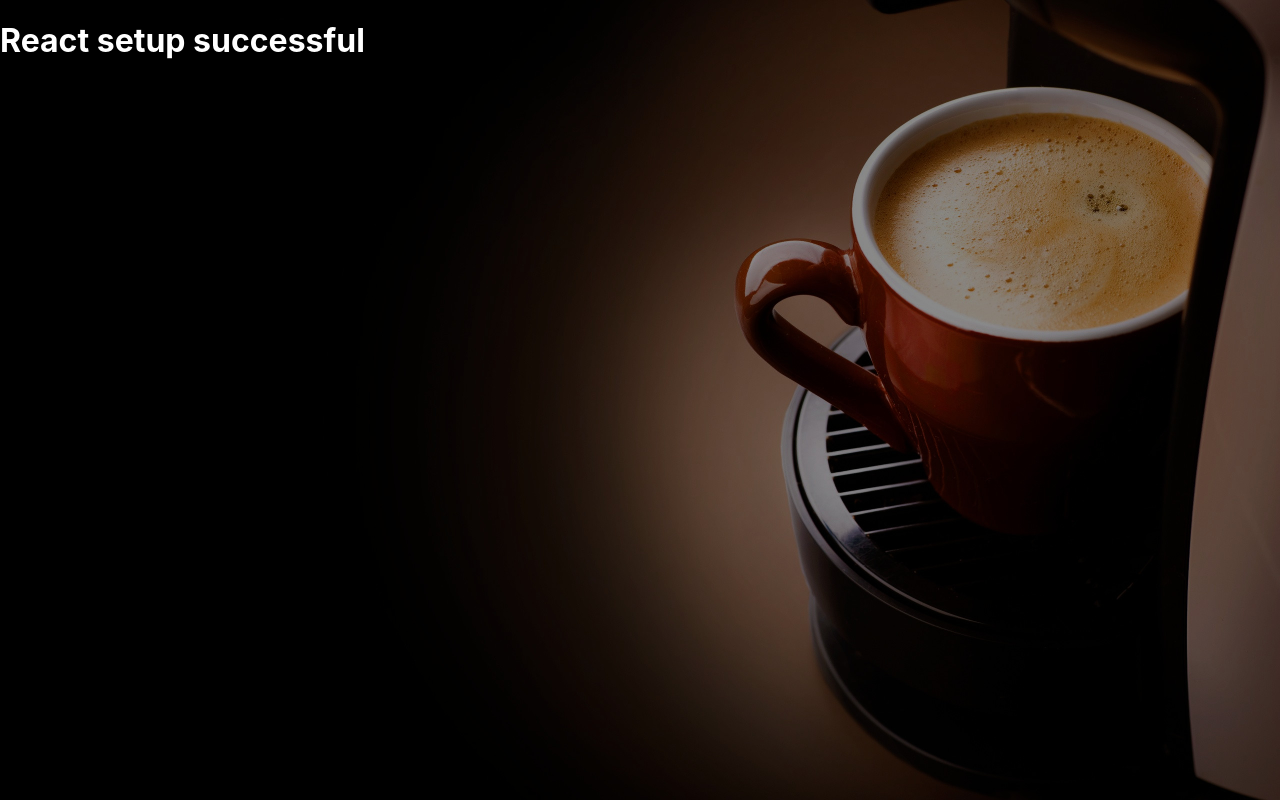
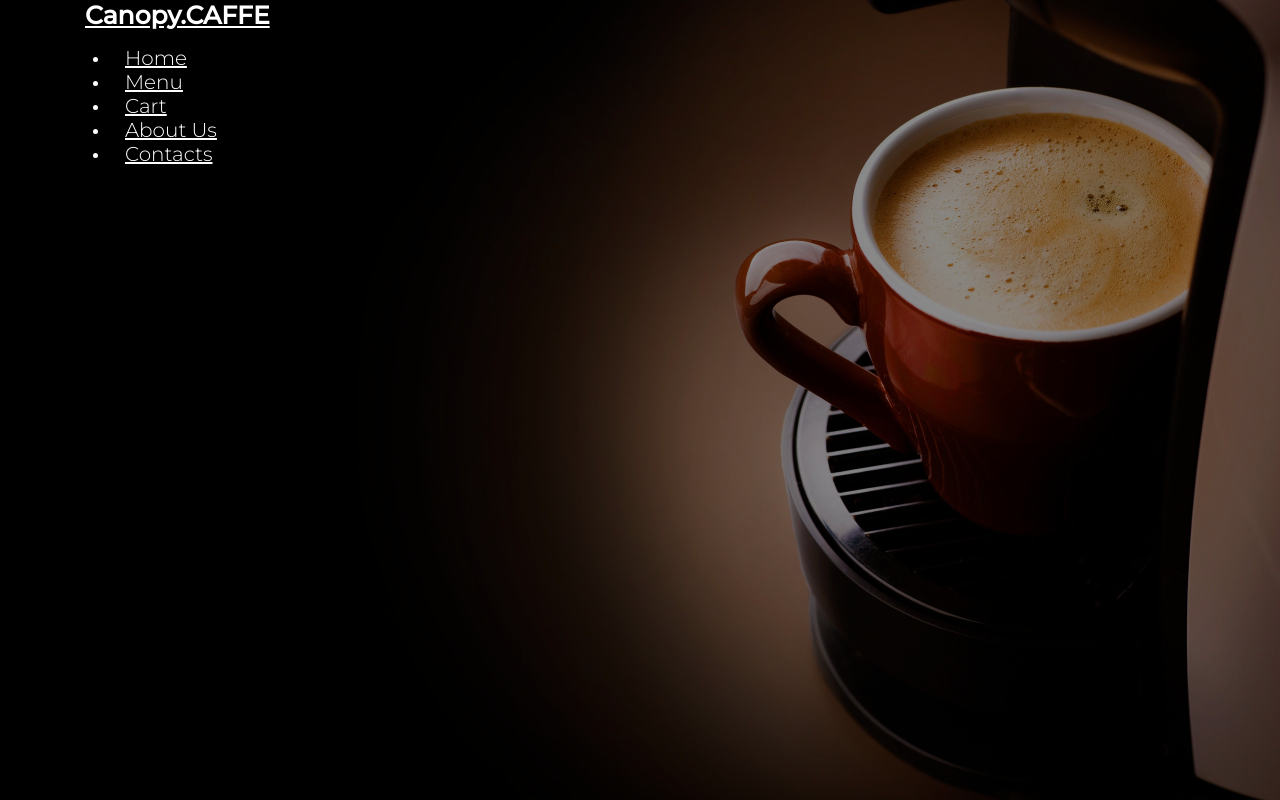
Before and after one commit to mashm3ll0w/canopy-caffe, a React (Create React App) app: page / in a window 1280 px wide. Built offline with nearby package versions, Linux system fonts and the light colour scheme; the HTML template or start-up script is replaced by a standard one.

Commit message:
Created the navigation bar

```diff
--- a/src/components/App.js
+++ b/src/components/App.js
@@ -1,10 +1,44 @@
 import React from "react";
 
 function App() {
-
 	return (
 		<div>
-			<h1>React setup successful</h1>
+			<nav class="navbar navbar-expand-lg">
+				<div class="container-fluid nav-container">
+					<a class="navbar-brand" href="/">
+						Canopy.CAFFE
+					</a>
+					<div class="collapse navbar-collapse justify-content-end" id="navbarNav">
+						<ul class="navbar-nav">
+							<li class="nav-item">
+								<a class="nav-link" aria-current="page" href="/">
+									Home
+								</a>
+							</li>
+							<li class="nav-item">
+								<a class="nav-link" href="/menu">
+									Menu
+								</a>
+							</li>
+							<li class="nav-item">
+								<a class="nav-link" href="/cart">
+									Cart
+								</a>
+							</li>
+							<li class="nav-item">
+								<a class="nav-link" href="/about">
+									About Us
+								</a>
+							</li>
+							<li class="nav-item">
+								<a class="nav-link" href="/contacts">
+									Contacts
+								</a>
+							</li>
+						</ul>
+					</div>
+				</div>
+			</nav>
 		</div>
 	);
 }
--- a/src/index.css
+++ b/src/index.css
@@ -1,19 +1,40 @@
+@import url('https://fonts.googleapis.com/css2?family=Montserrat:wght@300;400;500&display=swap');
 body {
 	margin: 0;
-  font-family: -apple-system, BlinkMacSystemFont, 'Segoe UI', 'Roboto', 'Oxygen',
-    'Ubuntu', 'Cantarell', 'Fira Sans', 'Droid Sans', 'Helvetica Neue',
-    sans-serif;
+	font-family: 'Montserrat', sans-serif;
 	-webkit-font-smoothing: antialiased;
 	-moz-osx-font-smoothing: grayscale;
 	background-image: url("../public/background.jpg");
-  background-color: #110A06;
+	background-color: #110a06;
 	/* background-position: center; */
 	background-repeat: no-repeat;
 	background-size: cover;
 	color: #ffff;
 }
 
-code {
-  font-family: source-code-pro, Menlo, Monaco, Consolas, 'Courier New',
-    monospace;
+.nav-container{
+  padding: 0 70px;
 }
+.navbar-brand{
+  font-weight: bold;
+  font-size: 25px;
+}
+
+.nav-link{
+  font-weight: 200;
+  font-size: 20px;
+}
+
+.navbar-brand,
+.nav-link {
+	color: #ffff;
+  /* font-size: 30px; */
+  margin: 30px 15px;
+}
+
+.navbar-brand:hover,
+.nav-link:hover,
+.navbar-brand:visited,
+.nav-link:visited {
+	color: #ffff !important;
+}
```
Lines whose indentation alone changed are shown as unchanged.
